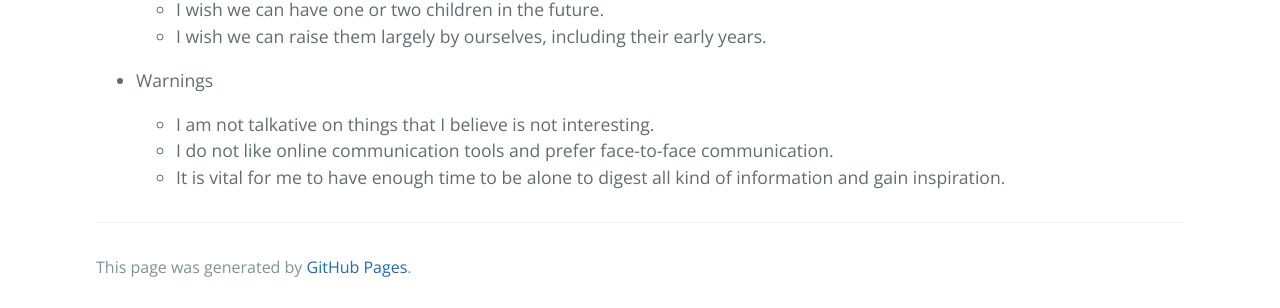
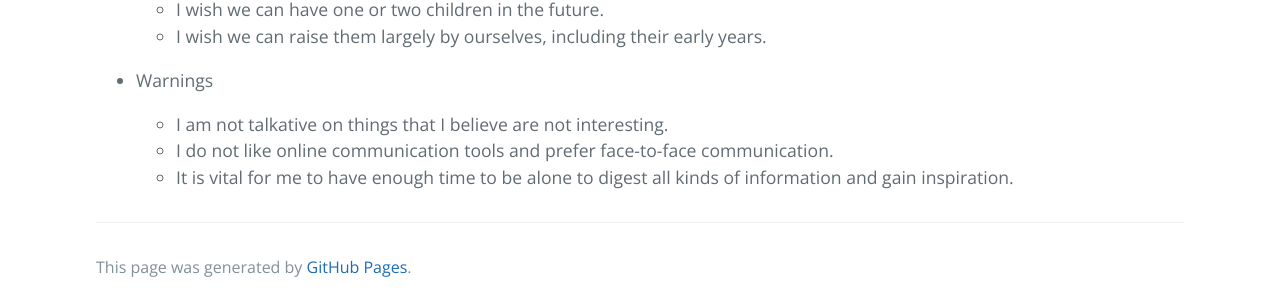
Before and after one commit to ZhimingZhou/zhimingzhou.github.io, a Jekyll site: the page built from _posts/2021-10-11-Prospective-Spouse.md, in a window 1280 px wide. Shown: the part 923-1231 px from the top of the page. Built offline with Jekyll 4.4.1, drawn with Linux system fonts in a browser that asks for light colours; comment, search, counter and statistics services are not loaded.

Commit message:
Update 2021-10-11-Prospective-Spouse.md

```diff
--- a/_posts/2021-10-11-Prospective-Spouse.md
+++ b/_posts/2021-10-11-Prospective-Spouse.md
@@ -37,6 +37,6 @@ I'm currently single and I'm looking forward to meeting my destined partner.
 <!--  -->
 - Warnings
 
-  - I am not talkative on things that I believe is not interesting.
+  - I am not talkative on things that I believe are not interesting.
   - I do not like online communication tools and prefer face-to-face communication.
-  - It is vital for me to have enough time to be alone to digest all kind of information and gain inspiration.
+  - It is vital for me to have enough time to be alone to digest all kinds of information and gain inspiration.
```
